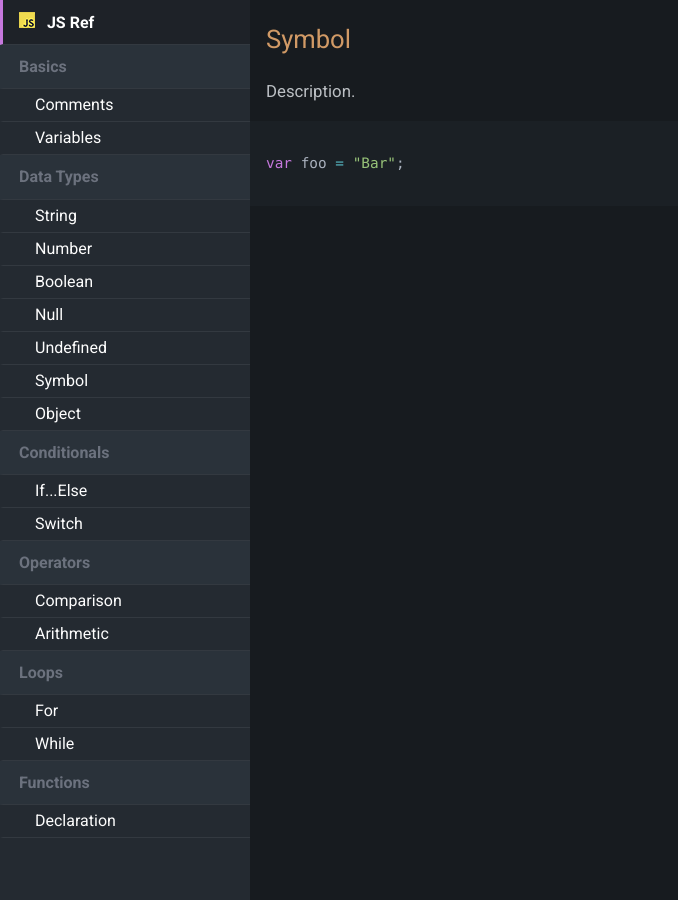
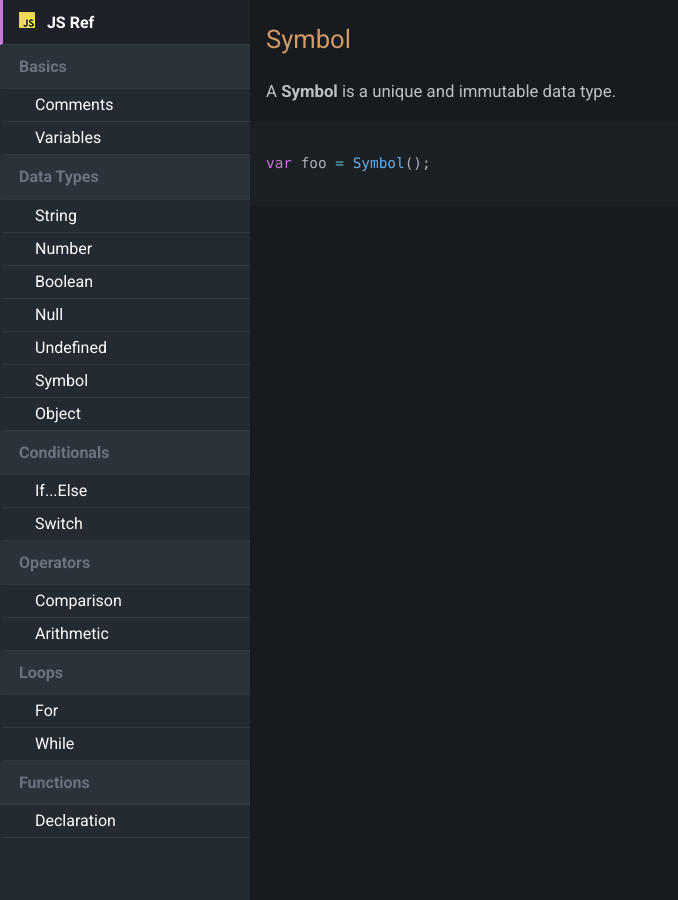
Before and after one commit to KJLarson/snippets, a Jekyll site: the page built from _pages/06_symbol.md, in a window 1280 px wide and 900 px high. Shown: the whole window, without its empty margins (0-678 px from the left). Built offline with Jekyll 4.4.1, drawn with Linux system fonts in a browser that asks for light colours; nearby versions of some CDN libraries.

Commit message:
Update 06_symbol.md

````diff
--- a/_pages/06_symbol.md
+++ b/_pages/06_symbol.md
@@ -6,8 +6,8 @@ permalink: /symbol/
 
 ---
 
-Description.
+A **Symbol** is a unique and immutable data type.
 
 ```js
-var foo = "Bar";
+var foo = Symbol();
 ```
````
